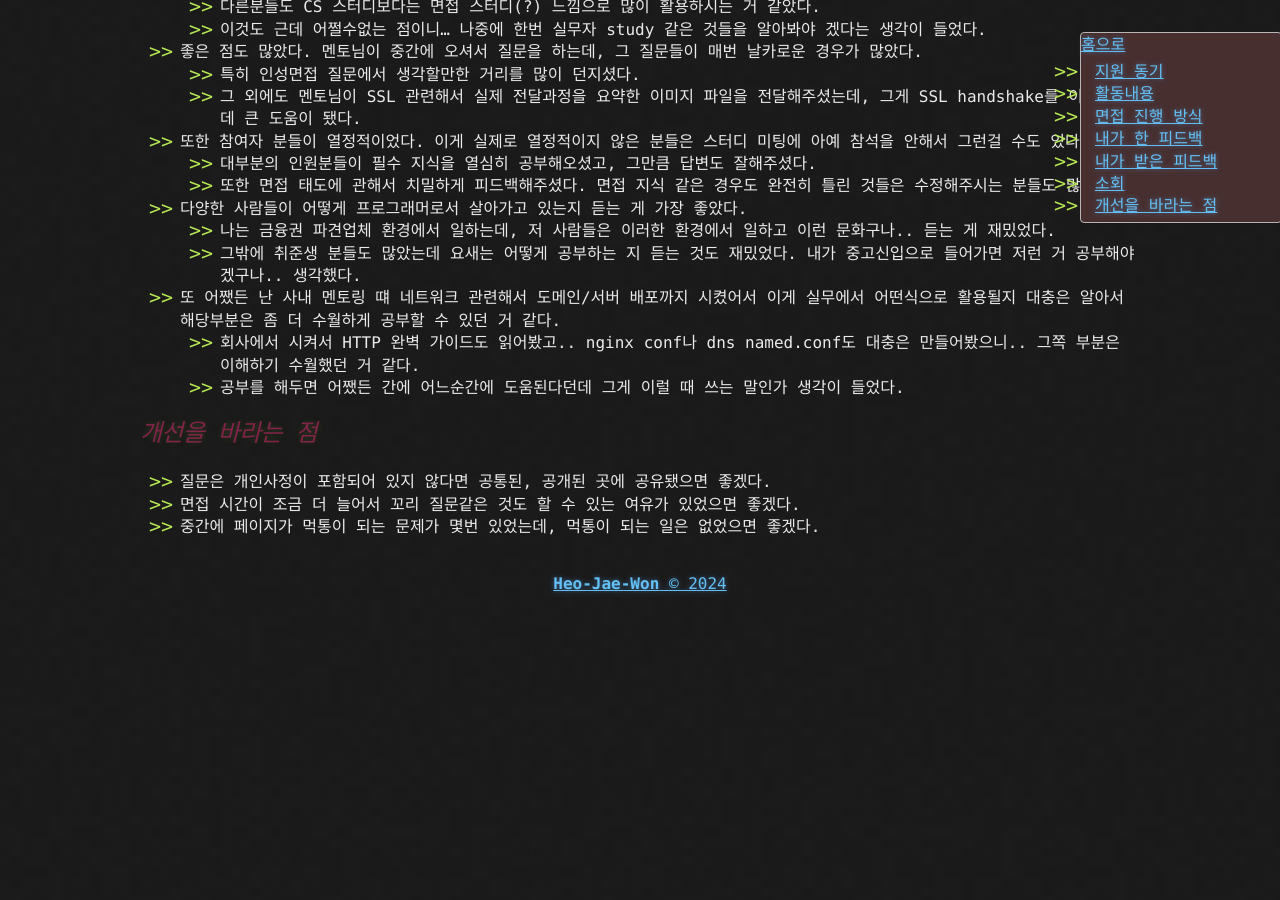
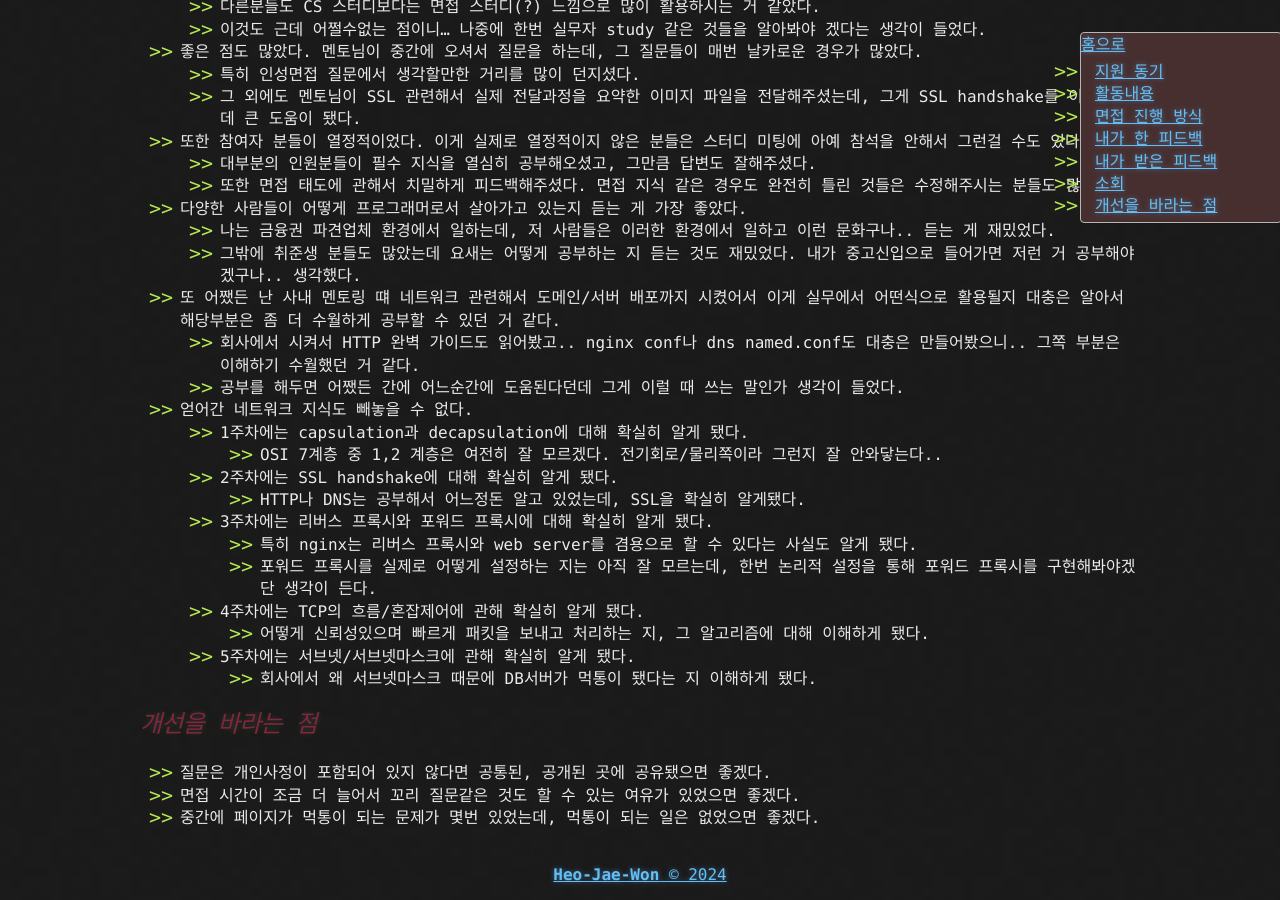
Before and after one commit to Heo-Jae-Won/Heo-Jae-Won.github.io, a Jekyll site: the page built from _posts/2024-04-07-review-network-study.md, in a window 1280 px wide and 900 px high, scrolled down 2726 px. Built offline with Jekyll 4.4.1, drawn with Linux system fonts in a browser that asks for light colours; before the commit the page ends 3335 px from its top, so only the background shows below that.

Commit message:
complementation added

```diff
--- a/_posts/2024-04-07-review-network-study.md
+++ b/_posts/2024-04-07-review-network-study.md
@@ -117,7 +117,18 @@ published: true
 - 또 어쨌든 난 사내 멘토링 떄 네트워크 관련해서 도메인/서버 배포까지 시켰어서 이게 실무에서 어떤식으로 활용될지 대충은 알아서 해당부분은 좀 더 수월하게 공부할 수 있던 거 같다.
   - 회사에서 시켜서 HTTP 완벽 가이드도 읽어봤고.. nginx conf나 dns named.conf도 대충은 만들어봤으니.. 그쪽 부분은 이해하기 수월했던 거 같다.
   - 공부를 해두면 어쨌든 간에 어느순간에 도움된다던데 그게 이럴 때 쓰는 말인가 생각이 들었다.
-
+- 얻어간 네트워크 지식도 빼놓을 수 없다.
+  - 1주차에는 capsulation과 decapsulation에 대해 확실히 알게 됐다.
+    - OSI 7계층 중 1,2 계층은 여전히 잘 모르겠다. 전기회로/물리쪽이라 그런지 잘 안와닿는다..
+  - 2주차에는 SSL handshake에 대해 확실히 알게 됐다.
+    - HTTP나 DNS는 공부해서 어느정돈 알고 있었는데, SSL을 확실히 알게됐다.
+  - 3주차에는 리버스 프록시와 포워드 프록시에 대해 확실히 알게 됐다.
+    - 특히 nginx는 리버스 프록시와 web server를 겸용으로 할 수 있다는 사실도 알게 됐다.
+    - 포워드 프록시를 실제로 어떻게 설정하는 지는 아직 잘 모르는데, 한번 논리적 설정을 통해 포워드 프록시를 구현해봐야겠단 생각이 든다.
+  - 4주차에는 TCP의 흐름/혼잡제어에 관해 확실히 알게 됐다.
+    - 어떻게 신뢰성있으며 빠르게 패킷을 보내고 처리하는 지, 그 알고리즘에 대해 이해하게 됐다.
+  - 5주차에는 서브넷/서브넷마스크에 관해 확실히 알게 됐다.
+    - 회사에서 왜 서브넷마스크 때문에 DB서버가 먹통이 됐다는 지 이해하게 됐다.
 
 ## <span style="color:#802548">_개선을 바라는 점_</span>
 - 질문은 개인사정이 포함되어 있지 않다면 공통된, 공개된 곳에 공유됐으면 좋겠다.
```
